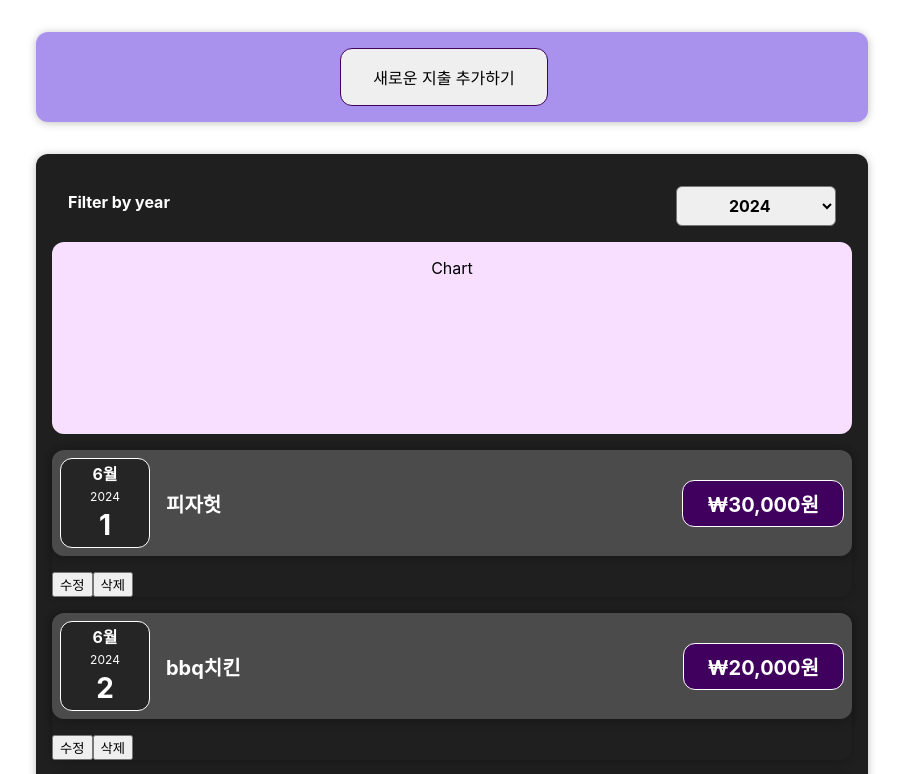
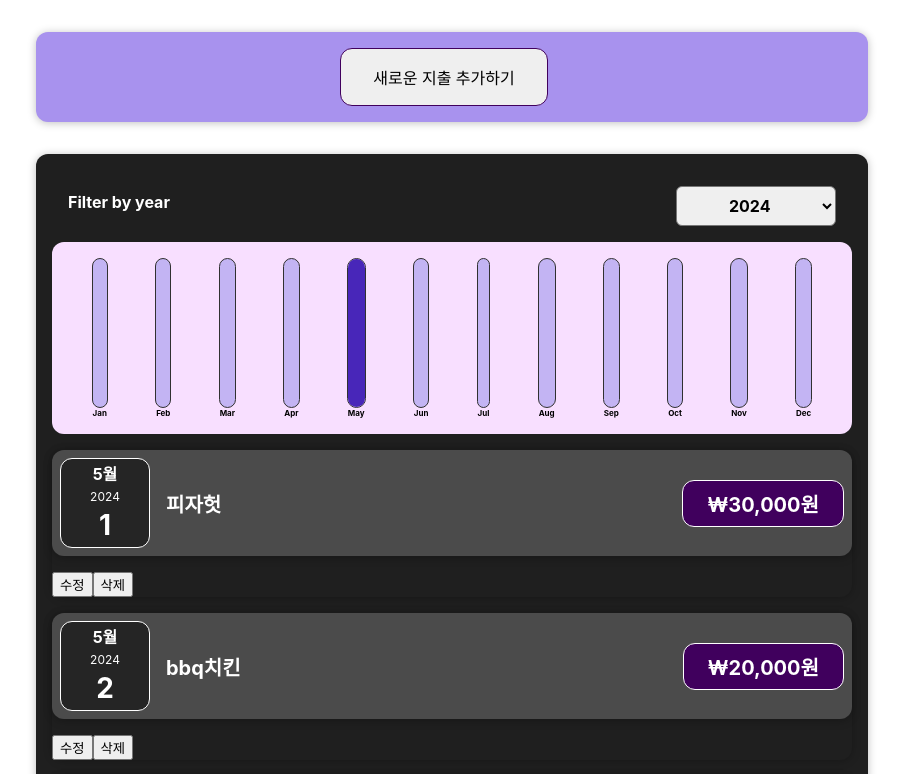
Before and after one commit to goodperiodt/react-basic-study, a React (Create React App) app: page / in a window 1280 px wide. Shown: the top 774 px of the page, without its empty margins (188-1091 px from the left). Built offline with nearby package versions, Linux system fonts and the light colour scheme.

Commit message:
9. chart 구현 완료

```diff
--- a/src/App.js
+++ b/src/App.js
@@ -6,10 +6,15 @@ import NewExpense from "./components/NewExpense/NewExpense.js";
 function App() {
   // 지출 항목 객체 배열
   const expenses = [
-    { id: 1, title: "피자헛", price: 30000, date: new Date(2024, 5, 1) },
-    { id: 2, title: "bbq치킨", price: 20000, date: new Date(2024, 5, 2) },
-    { id: 3, title: "짜장면", price: 10000, date: new Date(2024, 5, 3) },
-    { id: 4, title: "엽기떡볶이", price: 18000, date: new Date(2024, 5, 4) },
+    { id: 1, title: "피자헛", price: 30000, date: new Date(2024, 5 - 1, 1) },
+    { id: 2, title: "bbq치킨", price: 20000, date: new Date(2024, 5 - 1, 2) },
+    { id: 3, title: "짜장면", price: 10000, date: new Date(2024, 5 - 1, 3) },
+    {
+      id: 4,
+      title: "엽기떡볶이",
+      price: 18000,
+      date: new Date(2024, 5 - 1, 4),
+    },
   ];
 
   // 지출 객체배열을 상태변수로 관리
--- a/src/components/Chart/Chart.js
+++ b/src/components/Chart/Chart.js
@@ -1,8 +1,47 @@
 import React from "react";
 import "./Chart.css";
+import ChartBar from "./ChartBar";
 
-const Chart = () => {
-  return <div className="chart">Chart</div>;
+const Chart = ({ dataPoints }) => {
+  // 1년치 지출 총액이 필요하다! (그래야 비율 기준을 설정할 수 있으니까)
+
+  // value만 들어있는 배열로 추출
+  const dataPointsValue = dataPoints.map((dp) => dp.value);
+
+  // 1년치 총액을 구하는 새로운 함수 --> 배열내부의 값을 하나씩 꺼내서 더하는 reduce() (누산)함수
+  // a는 리턴결과에 대한 누적 값, b는 배열에서 하나씩 꺼낸 값
+  const totalValue = dataPointsValue.reduce((a, b) => a + b, 0);
+  // const totalValue = dataPointsValue.reduce((a,b) => {}, 초기 인덱스 값) 초기 인덱스 값에 0을 작성했다면, value값을 배열로 갖고있는 dataPointsValue의 0인덱스 부터 (누산함수) reduce()가 실행되는데, 실행 명령어는 a+b고, a는 (a+b)의 리턴결과에 대한 누적 값, b는 배열에서 하나씩 꺼낸 값이다.
+  // -> dataPointsValue(value값들을 갖고 있는 배열)의 인덱스0부터 누산함수 시작, dataPointsValue[0]의 값을 b에 대입하고, 반복문 첫 바퀴니까 a는 0, a+b의 연산을 하고, 리턴된 값을 a에 대입한다.
+
+  /* 구버전: 1년치 총액을 배열로 갖고 있는 각 value 값을
+  변수 value에 누적 합산한다.
+
+  let total = 0;
+
+  for (let value of dataPointsValue) {
+    total += value;
+  }
+  */
+
+  /* 구버전2: forEach() 문으로 배열의 값들을 누적하여 더함
+  dataPointsValue.forEach((v) => (total += v));
+  */
+
+  return (
+    <div className="chart">
+      {dataPoints.map(({ label, value }) => {
+        return (
+          <ChartBar
+            key={label}
+            label={label}
+            currentValue={value /* 이 달에 대한 현재 값*/}
+            totalValue={totalValue}
+          />
+        );
+      })}
+    </div>
+  );
 };
 
 export default Chart;
--- a/src/components/Chart/ChartBar.js
+++ b/src/components/Chart/ChartBar.js
@@ -1,13 +1,27 @@
 import React from "react";
 import "./ChartBar.css";
 
-const ChartBar = () => {
+const ChartBar = ({ label, currentValue /* 현재 값*/, totalValue }) => {
+  let barFillHeight = "0%";
+
+  if (totalValue > 0) {
+    const percentage = (currentValue / totalValue) * 100;
+    barFillHeight = percentage + "%";
+  }
+
   return (
     <div className="chart-bar">
       <div className="chart-bar__inner">
-        <div className="chart-bar__fill"></div>
+        <div
+          className="chart-bar__fill"
+          style={{ height: barFillHeight }}
+        ></div>
       </div>
-      <div className="chart-bar__label"></div>
+
+      <div className="chart-bar__label">
+        {/* 월 의 값이 들어가야 한다. */}
+        {label}
+      </div>
     </div>
   );
 };
--- a/src/components/Expense/ExpenseChart.js
+++ b/src/components/Expense/ExpenseChart.js
@@ -1,7 +1,7 @@
 import React from "react";
 import Chart from "../Chart/Chart";
 
-const ExpenseChart = () => {
+const ExpenseChart = ({ expenses }) => {
   const chartDataPoints = [
     { label: "Jan", value: 0 },
     { label: "Feb", value: 0 },
@@ -17,6 +17,20 @@ const ExpenseChart = () => {
     { label: "Dec", value: 0 },
   ];
 
+  // 선택년도의 모든 지출데이터를 꺼내서 월을 추출하면서
+  // 해당 월의 지출총액을 chartDataPoints의 월 value에 누적.
+  expenses.forEach((exp) => {
+    // 이 월 정보는 실제 월에서 1이 감소되어 있다.
+    // 오히려 인덱스를 지목하기가 좋아짐.
+    const expenseMonth = exp.date.getMonth();
+    const expensePrice = exp.price;
+
+    chartDataPoints[expenseMonth].value += expensePrice;
+  });
+
+  console.log(chartDataPoints);
+
+  // 필터링된 값(사용자가 선택한 년도를 기준으로 속성 label과 value를 가진 객체(1월부터 12월까지)들이 dataPoints변수에 담겨서 Chart컴포넌트에게 전달됨)
   return <Chart dataPoints={chartDataPoints} />;
 };
 
--- a/src/components/Expense/ExpenseItem.js
+++ b/src/components/Expense/ExpenseItem.js
@@ -11,14 +11,6 @@ import ExpenseDate from "./ExpenseDate";
 // 자식 컴포넌트(ExpenseItem.js)에서 ExpenseItem() 함수의 매개 값으로 props(객체, {title})를 전달받고,
 // 전달받은 객체가 ExpenseItem() 함수 내부에 사용되는 것
 const ExpenseItem = ({ title, price: p, date }) => {
-  console.log("date", date);
-  console.log("typeof date.getFullYear(): ", typeof date.getFullYear());
-  console.log("date.getFullYear(): ", date.getFullYear());
-  console.log("date.getFullYear().toString(): ", date.getFullYear().toString());
-  console.log(
-    "typeof date.getFullYear().toString(): ",
-    typeof date.getFullYear().toString()
-  );
   // ** price(key) 변수를 다른 변수명으로 사용하고 싶다면,
   // price: p 이렇게 선언 후 함수 안에서 p라는 변수명으로 price값을 꺼내서 쓸 것
 
--- a/src/components/Expense/Expenses.js
+++ b/src/components/Expense/Expenses.js
@@ -31,13 +31,14 @@ const Expenses = ({ items }) => {
   // 자식 컴포넌트 ExpenseFilter에 있는 선택 연도 데이터를 반환해주는 함수다.
 
   const filterChangeHandler = (selectedYear) => {
-    console.log("Expenses.js", selectedYear);
+    // console.log('Expenses: ', selectedYear);
     setFilteredYear(selectedYear);
   };
 
-  const filteredItems = items.filter(
-    (item) => item.date.getFullYear().toString() === filteredYear
-  );
+  const filteredItems = items.filter((item) => {
+    console.log(item);
+    return item.date.getFullYear().toString() === filteredYear;
+  });
 
   console.log(filteredItems);
 
@@ -59,7 +60,8 @@ const Expenses = ({ items }) => {
     <Card className="expenses">
       {/* 연도를 선택하는 select창 */}
       <ExpenseFilter onChangeFilter={filterChangeHandler} />
-      <ExpenseChart />
+      {/* 연도별로 필터링된 배열을 ExpenseChart 컴포넌트에 전달 */}
+      <ExpenseChart expenses={filteredItems} />
       {/* 지출 내역 여러 개를 갖고 있는 items(배열)가 있다. */}
       {/* 사용자가 선택한(filter) 연도에 따라 expense item들이 반복문에 의해 여러 개가 나온다. */}
       {expenseContent}
--- a/src/components/NewExpense/ExpenseForm.js
+++ b/src/components/NewExpense/ExpenseForm.js
@@ -54,7 +54,7 @@ const ExpenseForm = ({ onSaveExpense, onToggle }) => {
     // 새로운 지출 내역을 객체로 선언
     const newExpense = {
       title: userInput.title,
-      price: userInput.price,
+      price: +userInput.price,
       date: new Date(userInput.date),
     };
 
```
